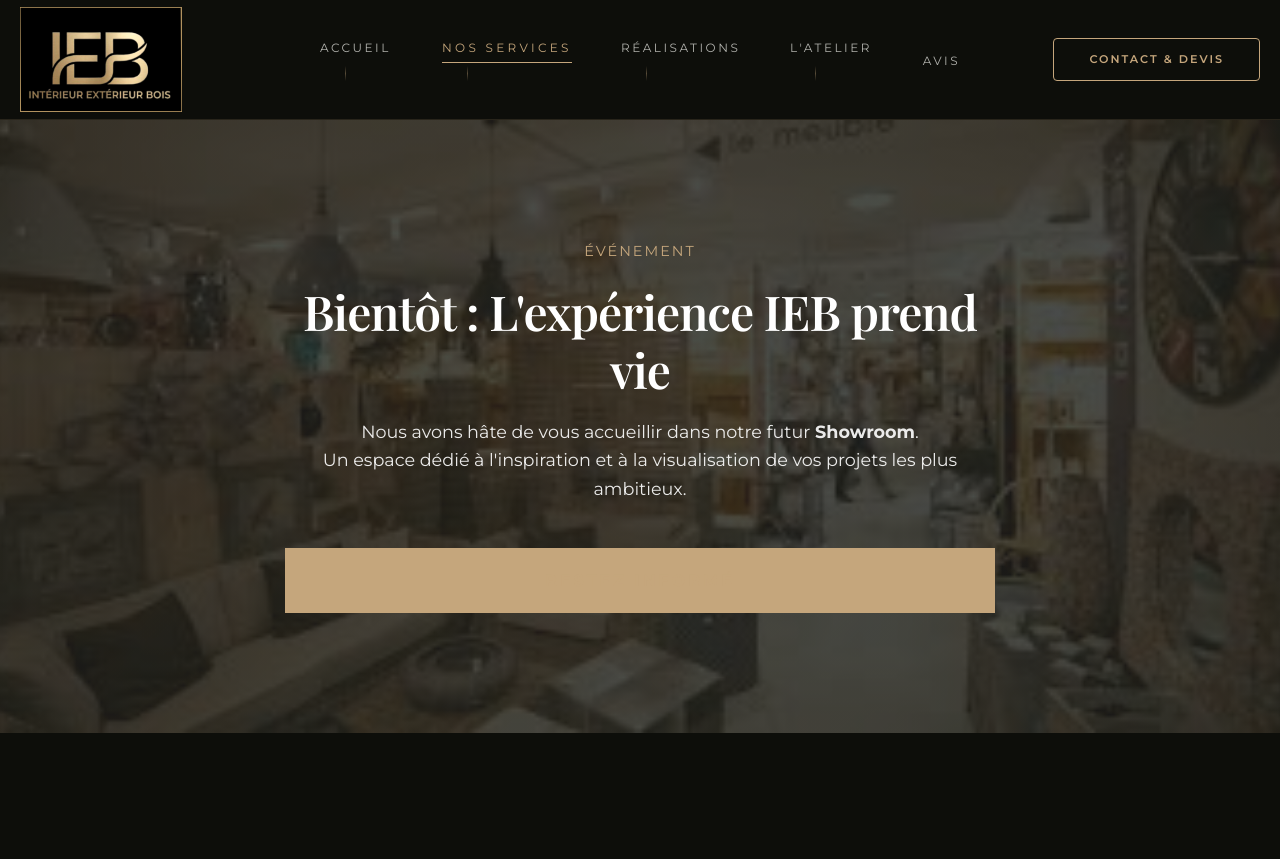
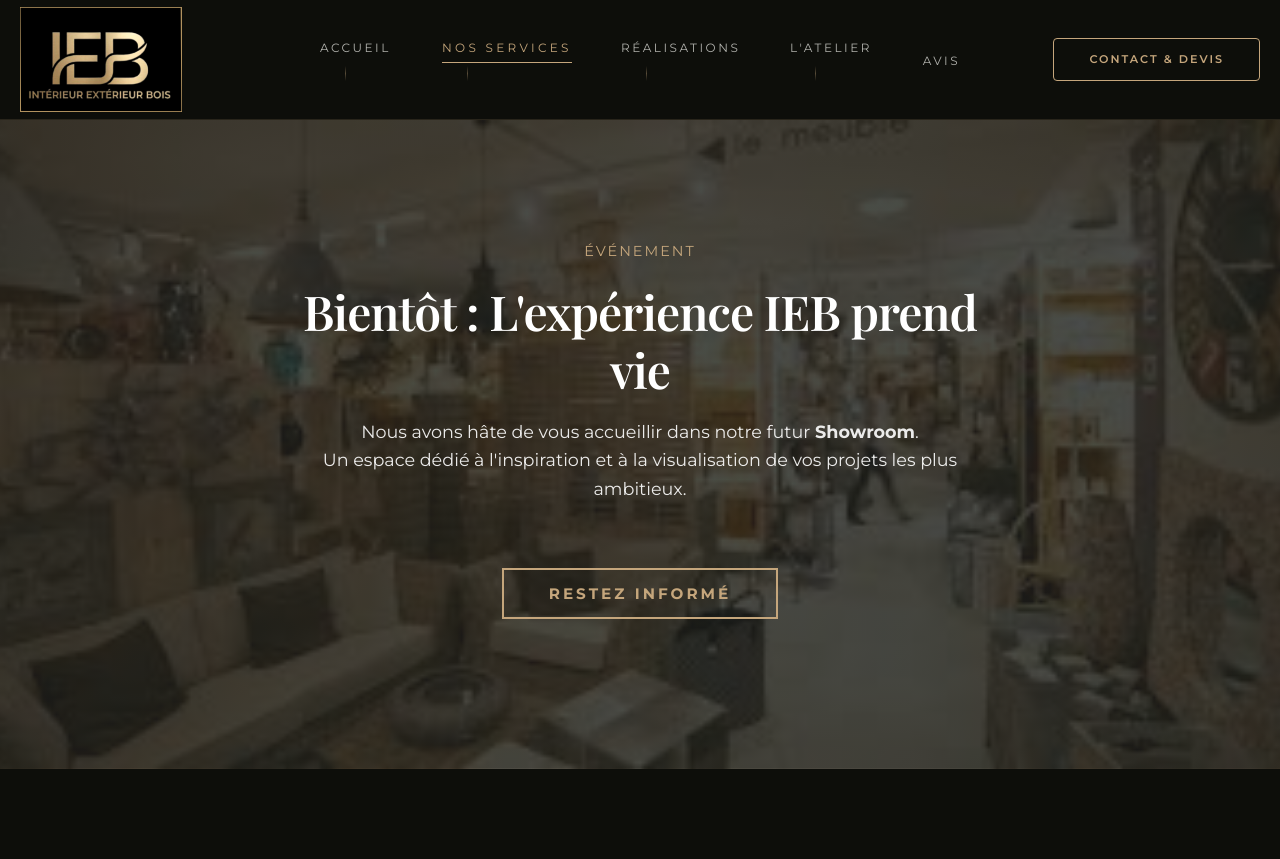
Before and after one commit to Felipe4565/IEB, a PHP site: page /services.php in a window 1280 px wide. Shown: the top 859 px of the page. Run offline with PHP 8.4, Linux system fonts and the light colour scheme; some web fonts are replaced.

Commit message:
Correction bouton services

```diff
--- a/src/css/services.css
+++ b/src/css/services.css
@@ -80,25 +80,38 @@ background: linear-gradient(rgba(27, 32, 29, 0.8), rgba(27, 32, 29, 0.8)),
 
 /* --- Bouton Or (Correction taille et centrage) --- */
 .btn-gold {
-    display: inline-block; /* Crucial pour que le bouton ne fasse pas 100% de large */
-    width: auto;           /* Sécurité supplémentaire */
-    padding: 16px 45px;
-    border: 2px solid var(--gold);
-    background: transparent;
-    color: var(--gold) !important;
-    text-decoration: none;
+    /* --- STRUCTURE (On garde ce qui marche) --- */
+    display: inline-table !important;
+    width: auto !important;
+    min-width: 200px !important;      /* On lui donne quand même une base solide */
+    margin: 30px auto !important;
+
+    /* --- AGRANDISSEMENT ICI --- */
+    padding: 16px 45px !important;    /* Plus haut et plus large à l'intérieur */
+    font-size: 0.95rem !important;    /* Texte plus grand (au lieu de 0.75) */
+    letter-spacing: 3px !important;   /* Espacement des lettres plus "Premium" */
+    border: 2px solid #c5a67c !important; /* Bordure un peu plus épaisse pour le visuel */
+
+    /* --- STYLE VISUEL --- */
+    background-color: transparent !important;
+    color: #c5a67c !important;
+    text-decoration: none !important;
     text-transform: uppercase;
-    letter-spacing: 2px;
-    font-weight: 600;
-    transition: all 0.4s ease;
+    font-weight: 700;                 /* Texte plus gras */
+    line-height: 1;
+    white-space: nowrap;
+    text-align: center;
+
+    /* --- ANIMATION --- */
+    transition: all 0.3s ease-in-out;
     cursor: pointer;
 }
 
+/* Hover avec un petit effet de zoom pour la visibilité */
 .btn-gold:hover {
-    background: var(--gold);
-    color: #121212 !important;
-    box-shadow: 0 10px 25px rgba(0, 0, 0, 0.5);
-    transform: translateY(-3px);
+    background-color: #c5a67c !important;
+    color: #1a1c14 !important;
+    transform: scale(1.05);           /* Le bouton gonfle légèrement au survol */
 }
 
 /* --- Redesign de la Section ADN (Haut de Gamme) --- */
--- a/src/services.php
+++ b/src/services.php
@@ -10,8 +10,10 @@ include('includes/header.php');
             <div class="showroom-text">
                 <span class="subtitle">ÉVÉNEMENT</span>
                 <h2>Bientôt : L'expérience IEB prend vie</h2>
-                <p>Nous avons hâte de vous accueillir dans notre futur <strong>Showroom</strong>.<br>
-                Un espace dédié à l'inspiration et à la visualisation de vos projets les plus ambitieux.</p>
+                <p>
+                    Nous avons hâte de vous accueillir dans notre futur <strong>Showroom</strong>.<br>
+                    Un espace dédié à l'inspiration et à la visualisation de vos projets les plus ambitieux.
+                </p>
                 <a href="#contact" class="btn-gold">Restez informé</a>
             </div>
         </div>
```
